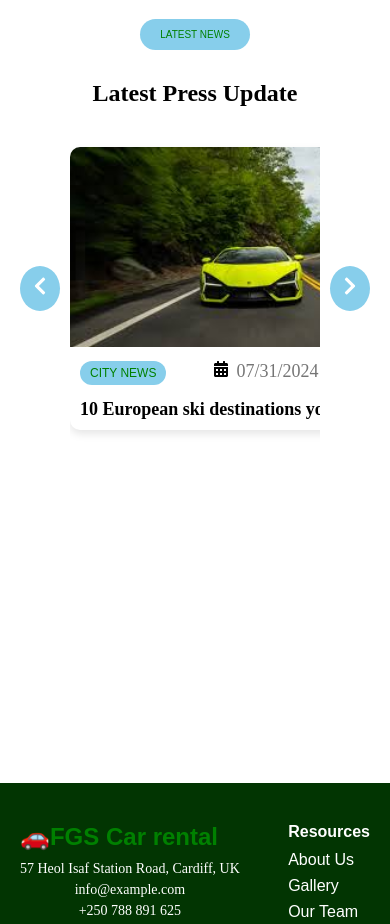
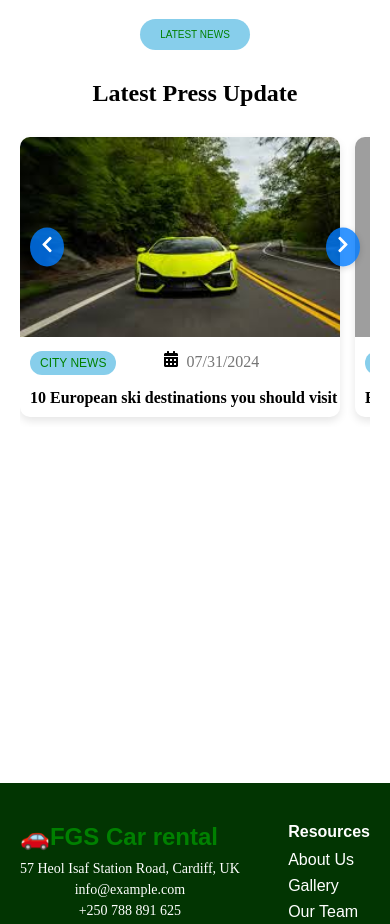
Before and after one commit to Ephaste/car-rental, a React (Vite) app: page / in a window 390 px wide. Shown: the part 6660-7584 px from the top of the page. Built offline with nearby package versions, Linux system fonts and the light colour scheme; grey boxes are pictures that could not be loaded.

Commit message:
responsiveness

```diff
--- a/src/pages/home/latest/Latest.scss
+++ b/src/pages/home/latest/Latest.scss
@@ -31,26 +31,27 @@
     overflow: hidden;
 
     .nav-btn {
-      background-color: skyblue;
+      background-color: rgba(0, 123, 255, 0.8);
       color: white;
       border: none;
       font-size: 20px;
       padding: 10px;
       border-radius: 50%;
       cursor: pointer;
-      z-index: 2;
-      transition: background-color 0.3s;
+      z-index: 10;
+      transition: background-color 0.3s ease;
+      box-shadow: 0 2px 6px rgba(0, 0, 0, 0.15);
 
       &:hover {
-        background-color: green;
+        background-color: rgba(0, 86, 179, 0.9);
       }
 
       &.left {
-        margin-right: 10px;
+        margin-right: 5px;
       }
 
       &.right {
-        margin-left: 10px;
+        margin-left: 5px;
       }
     }
   }
@@ -58,7 +59,7 @@
   .news-container {
     display: flex;
     flex-direction: row;
-    flex-wrap: nowrap; // ensure no wrapping
+    flex-wrap: nowrap;
     overflow-x: auto;
     scroll-behavior: smooth;
     gap: 20px;
@@ -72,8 +73,8 @@
     }
 
     .news-card {
-      flex: 0 0 auto; // prevents wrapping
-      width: 350px;
+      flex: 0 0 auto;
+      width: 320px;
       background: #fff;
       border-radius: 10px;
       overflow: hidden;
@@ -86,7 +87,7 @@
         transition: transform 0.3s ease;
 
         &:hover {
-          transform: scale(1.1);
+          transform: scale(1.05);
         }
       }
 
@@ -113,18 +114,71 @@
 
         .date {
           color: #757575;
-          font-size: 18px;
+          font-size: 16px;
           margin-right: 10px;
         }
 
         p {
           margin: 14px 0 0;
-          font-size: 18px;
+          font-size: 16px;
           color: black;
           font-weight: 600;
-          font-family: Bahnschrift SemiBold;
         }
       }
     }
   }
+
+  // 🔽 Responsive section for small screens
+  @media (max-width: 768px) {
+    .news-container {
+      gap: 15px;
+      padding: 10px 0;
+    }
+
+    .news-card {
+      width: 280px;
+
+      img {
+        height: 160px;
+      }
+
+      .news-info {
+        .city-btn {
+          font-size: 11px;
+          padding: 4px 8px;
+        }
+
+        .date {
+          font-size: 14px;
+        }
+
+        p {
+          font-size: 14px;
+        }
+      }
+    }
+
+    .slider-controls {
+      .nav-btn {
+        font-size: 18px;
+        padding: 8px;
+      }
+      position: relative;
+
+.nav-btn {
+  position: absolute;
+  top: 40%;
+  transform: translateY(-50%);
 }
+
+.nav-btn.left {
+  left: 10px;
+}
+
+.nav-btn.right {
+  right: 10px;
+}
+
+    }
+  }
+}
```
